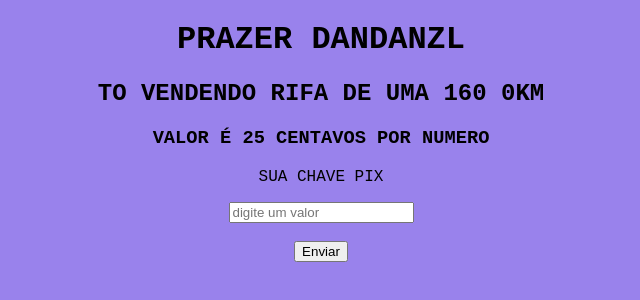
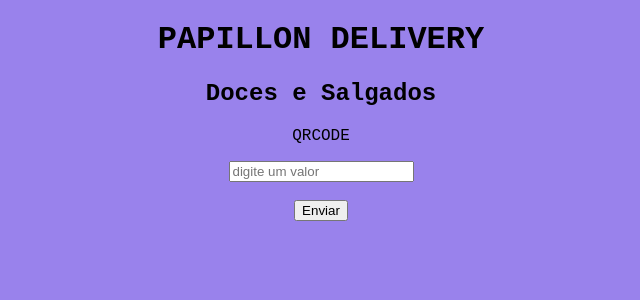
Before and after one commit to DANDANZL011/Papillon-Delivery, a plain HTML site: page index.html in a window 1280 px wide. Shown: the whole page, without its empty margins (319-959 px from the left). Drawn offline with Linux system fonts and the light colour scheme.

Commit message:
Papillon

```diff
--- a/index.html
+++ b/index.html
@@ -5,7 +5,7 @@
     <meta http-equiv="X-UA-Compatible" content="IE=edge">
     <meta http-equiv="X-UA">
     <meta name="viewport" content="width=device-width, initial-scale=1.0">
-    <title>Tropa Do Estelionato</title>
+    <title>PAPILLON DELIVERY</title>
     <style>
 body {
     background-color: rgb(153, 130, 236);
@@ -23,12 +23,11 @@ body {
 </head>
 <body>
     <div class="box-nev">
-        <h1>                       PRAZER DANDANZL</h1>
-        <h2>                TO VENDENDO RIFA DE UMA 160 0KM </h2>
-        <h3> VALOR É 25 CENTAVOS POR NUMERO </h3>
+        <h1>                      PAPILLON DELIVERY</h1>
+        <h2>                       Doces e Salgados </h2>
     </div>
     <div class="box" >
-        <p>SUA CHAVE PIX</p>
+        <p>QRCODE</p>
         <input type="text" placeholder="digite um valor">
         <br><br>
         <button>Enviar</button>
```
